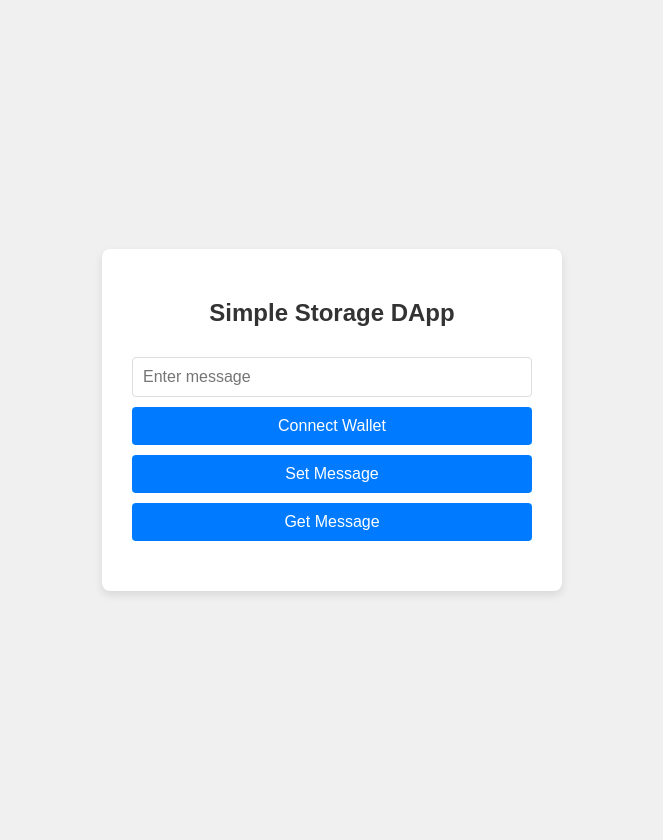
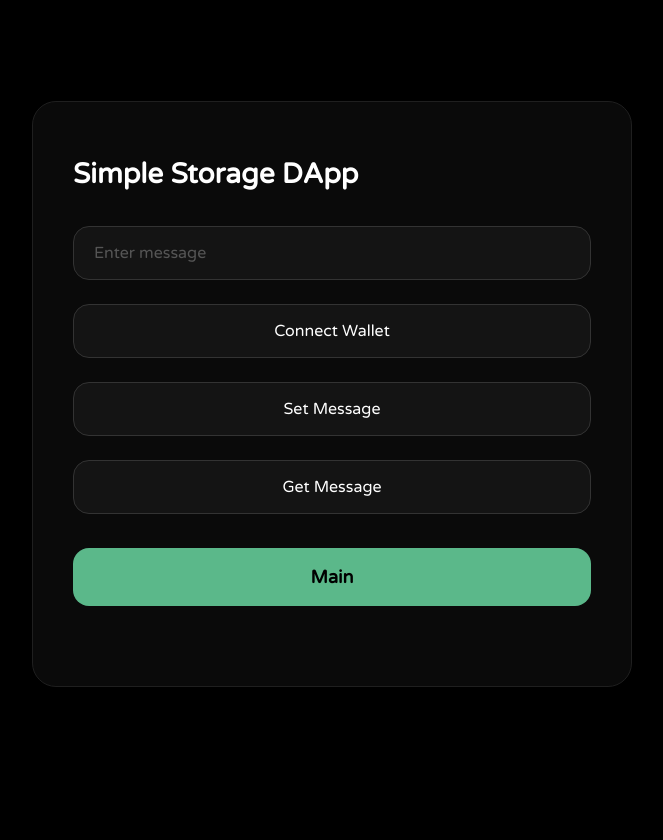
Before and after one commit to jiayxiang14/2026-SC6106-T3, a Flask app: page /storeMessage in a window 1280 px wide. Shown: the whole page, without its empty margins (308-971 px from the left). After the commit the page ends 687 px from the top, so only its background shows below. Run offline with Flask 3, Linux system fonts and the light colour scheme; some libraries are stand-ins or nearby versions.

Commit message:
update new ui

```diff
--- a/static/styles.css
+++ b/static/styles.css
@@ -1,97 +1,109 @@
+/* 引入具有平滑圆角感的字体 stack：优先 Varela Round，其次 Nunito */
+@import url('https://fonts.googleapis.com/css2?family=Nunito:wght@400;500;600;700&family=Varela+Round&display=swap');
 
 body {
-    font-family: 'Arial', sans-serif;
-    background-color: #f0f0f0;
+    font-family: 'Varela Round', 'Nunito', ui-rounded, "SF Pro Rounded", "Helvetica Rounded", Arial, sans-serif;
+    background-color: #000000;
     margin: 0;
     padding: 20px;
     display: flex;
     justify-content: center;
     align-items: center;
-    height: 100vh;
+    min-height: 100vh;
+    color: #ffffff;
+    box-sizing: border-box;
 }
 
 .container {
-    background-color: #ffffff;
-    padding: 30px;
-    border-radius: 8px;
-    box-shadow: 0 4px 8px rgba(0, 0, 0, 0.1);
-    max-width: 400px;
+    background-color: #0a0a0a;
+    padding: 50px 40px;
+    border-radius: 24px;
+    border: 1px solid #1f1f1f;
+    max-width: 600px; /* 足够长的框体，能装下完整合约地址 */
     width: 100%;
-    text-align: center;
-}
-
-.image-class {
-    max-width: 100%;  /* Ensures the image scales down responsively */
-    height: auto;     /* Maintains the aspect ratio of the image */
-    border-radius: 8px; /* Optional: Adds rounded corners */
-    margin-bottom: 20px; /* Adds space below the image */
-    display: block;
+    text-align: left;
+    box-shadow: 0 10px 40px rgba(0, 0, 0, 0.8);
+    box-sizing: border-box;
 }
 
 h2 {
-    font-size: 24px;
-    margin-bottom: 20px;
-    color: #333;
+    font-size: 28px;
+    margin-top: 0;
+    margin-bottom: 30px; /* 加大标题和第一个输入框的距离 */
+    color: #ffffff;
+    font-weight: 700;
 }
 
-form {
-    margin: 15px 0;
+/* 修复日志和输出结果的文本样式 */
+p, span, div {
+    font-size: 15px;
+    color: #cccccc;
+    line-height: 1.6;
+    margin-top: 0;
+    margin-bottom: 12px;
 }
 
+/* 【关键修复】：直接给每个输入框和普通按钮增加下边距，拉开它们之间的距离 */
+input:not([type="submit"]), button.btn {
+    width: 100%;
+    padding: 16px 20px;
+    margin-bottom: 24px; /* 这里控制每个黑框之间的间距 */
+    background-color: #141414;
+    border: 1px solid #333333;
+    border-radius: 16px;
+    font-size: 16px;
+    font-family: inherit;
+    color: #ffffff;
+    box-sizing: border-box;
+    transition: all 0.2s ease;
+    white-space: nowrap;
+    overflow: hidden;
+    text-overflow: ellipsis;
+    cursor: pointer;
+}
+
+input:not([type="submit"]) {
+    cursor: text;
+}
+
+/* 悬停和输入时的交互：边框变成黄绿色 */
+input:not([type="submit"]):focus, button.btn:hover {
+    outline: none;
+    background-color: #1a1a1a;
+    border-color: #5bb88a; /* 幻灯片文本的黄绿色 */
+    box-shadow: 0 0 0 1px #5bb88a;
+}
+
+input::placeholder {
+    color: #555555;
+}
+
+/* Main 按钮外层的 form 间距调整 */
+form {
+    margin: 10px 0 30px 0; /* 给 Main 按钮上下留出空间，和日志 P 标签隔开 */
+}
+
+/* 提交按钮 (Main)：黄绿色大按钮 */
 input[type="submit"] {
-    background-color: #007bff;
-    color: white;
-    padding: 12px 24px;
+    background-color: #5bb88a; /* 幻灯片文本的黄绿色 */
+    color: #000000;
+    padding: 18px;
     border: none;
-    border-radius: 5px;
+    border-radius: 16px;
     font-size: 18px;
+    font-family: inherit;
+    font-weight: 700;
     cursor: pointer;
     transition: background-color 0.3s ease;
     width: 100%;
-    max-width: 300px;
 }
 
-input, button {
-    width: 100%;
-    padding: 10px;
-    margin-top: 10px;
-    border-radius: 4px;
-    border: 1px solid #ddd;
-    font-size: 16px;
+input[type="submit"]:hover {
+    background-color: #5bb88a;
 }
 
-button {
-    background-color: #007bff;
-    color: white;
-    border: none;
-    cursor: pointer;
-}
-
-button:hover {
-    background-color: #0056b3;
-}
-
-
-p {
-    margin-top: 20px;
-    font-size: 18px;
-    color: #007bff;
-}
-
-@media (max-width: 768px) {
+@media (max-width: 640px) {
     .container {
-        padding: 20px;
-    }
-
-    h2 {
-        font-size: 20px;
-    }
-
-    input, button {
-        font-size: 14px;
-    }
-
-    p {
-        font-size: 16px;
+        padding: 30px 20px;
     }
 }
--- a/templates/storeMsg.html
+++ b/templates/storeMsg.html
@@ -1,5 +1,5 @@
 <head>
-    <meta name = "viewport" content="width=device-width, initial-scale=1.0">
+    <meta name="viewport" content="width=device-width, initial-scale=1.0">
     <link rel="stylesheet" href="{{url_for('static',filename='styles.css')}}">
 </head>
 <body>
@@ -7,20 +7,22 @@
         <h2>Simple Storage DApp</h2>
 
         <input type="text" id="messageInput" placeholder="Enter message">
-    <button onclick="connectWallet()">Connect Wallet</button>
-    <button onclick="setMessage()">Set Message</button>
-    <button onclick="getMessage()">Get Message</button>
+        <button class="btn" onclick="connectWallet()">Connect Wallet</button>
+        <button class="btn" onclick="setMessage()">Set Message</button>
+        <button class="btn" onclick="getMessage()">Get Message</button>
+
+        <form action="/main" method="post">
+            <input type="submit" value="Main">
+        </form>
 
         <p id="output"></p>
 
-    <script src="https://cdn.jsdelivr.net/npm/ethers@5.7.2/dist/ethers.umd.min.js"></script>
+        <script src="https://cdn.jsdelivr.net/npm/web3@1.5.2/dist/web3.min.js"></script>
         <script>
-        let provider;
-        let signer;
+            let web3;
             let contract;
 
             const contractAddress = "0xdbb92462332b44c921dfa0b192d060986d91d411";
-
             const contractABI = [
                 {
                     "inputs": [
@@ -51,29 +53,31 @@
             ];
 
             async function connectWallet() {
-            if (window.ethereum) {
-                provider = new ethers.providers.Web3Provider(window.ethereum);
-                await provider.send("eth_requestAccounts", []);
-                signer = provider.getSigner();
-                contract = new ethers.Contract(contractAddress, contractABI, signer);
-                document.getElementById("output").innerText = "Wallet connected!";
-            } else {
-                alert("Please install MetaMask");
-            }
+                web3 = new Web3(Web3.givenProvider);
+                const accounts = await web3.eth.requestAccounts();
+                contract = new web3.eth.Contract(contractABI, contractAddress);
+                document.getElementById("output").innerText = "Wallet connected: " + accounts[0];
             }
 
             async function setMessage() {
+                if (!contract) {
+                    document.getElementById("output").innerText = "Please connect to Wallet first.";
+                    return;
+                }
+                const accounts = await web3.eth.getAccounts();
                 const msg = document.getElementById("messageInput").value;
-            const tx = await contract.setMessage(msg);
-            await tx.wait();
+                await contract.methods.setMessage(msg).send({ from: accounts[0] });
                 document.getElementById("output").innerText = "Message saved!";
             }
 
             async function getMessage() {
-            const msg = await contract.getMessage();
+                if (!contract) {
+                    document.getElementById("output").innerText = "Please connect to Wallet first.";
+                    return;
+                }
+                const msg = await contract.methods.getMessage().call();
                 document.getElementById("output").innerText = "Stored Message: " + msg;
             }
         </script>
-
     </div>
 </body>
```
Also changed, not shown: templates/main.html (+7 -5 lines). Lines whose indentation alone changed are shown as unchanged.
